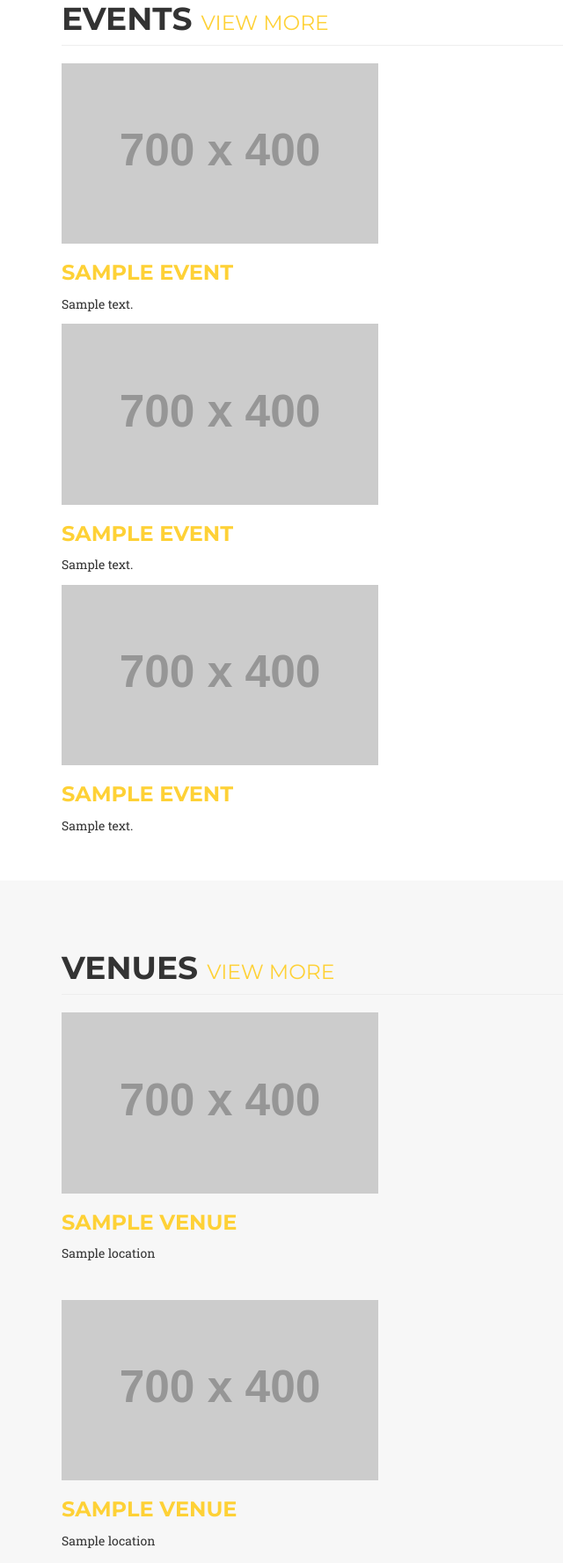
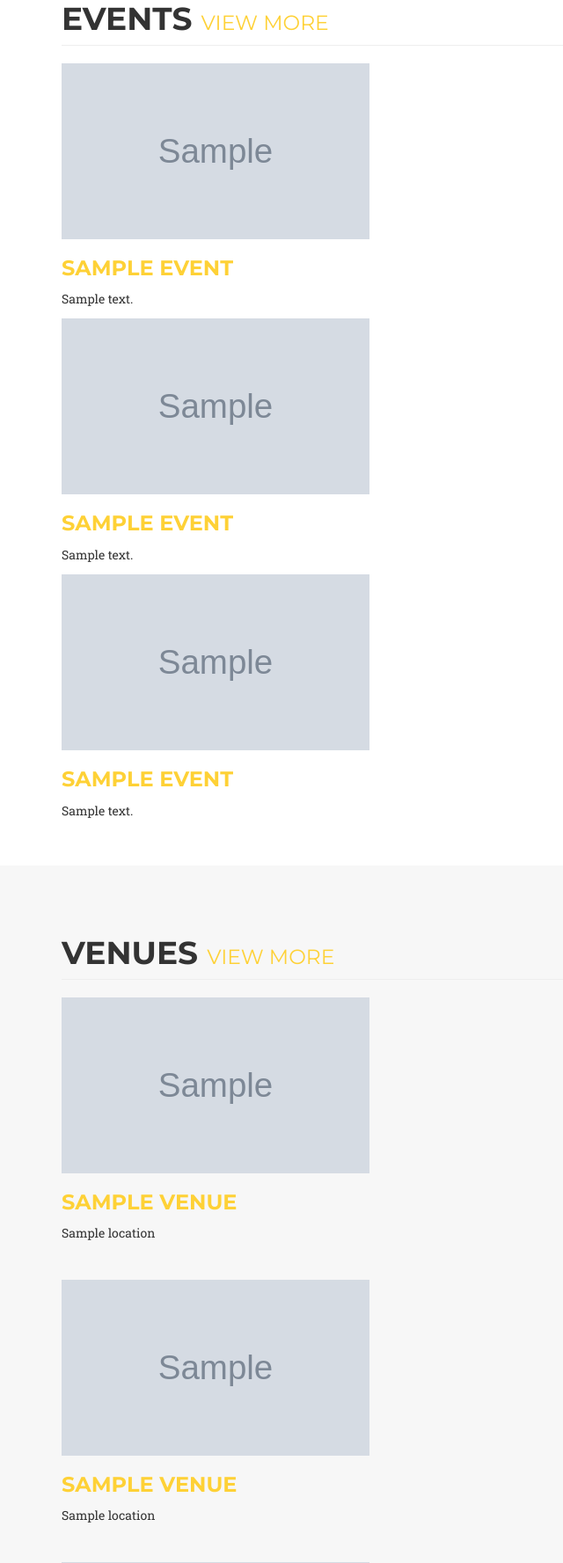
Before and after one commit to qychen/dbProj1_Eventorer, a Flask app: template website/templates/search.html in a window 1280 px wide. Shown: the part 78-1855 px from the top of the page at 88% size, without its empty margins (0-640 px from the left). Run offline with Flask 2, Linux system fonts and the light colour scheme; the template is opened without the code that fills it: most values are stand-ins (such as "Sample title", 1, 10 or a date in 2020); grey boxes marked "Sample" are stand-in pictures; grey boxes labelled with a size stand in for pictures from a placeholder-image service; some libraries are stand-ins or nearby versions; some web fonts are replaced.

Commit message:
add images to search page

```diff
--- a/website/templates/search.html
+++ b/website/templates/search.html
@@ -49,7 +49,7 @@
                     <span class="icon-bar"></span>
                     <span class="icon-bar"></span>
                 </button>
-                <a class="navbar-brand page-scroll" href="#page-top">Eventorar</a>
+                <a class="navbar-brand page-scroll" href="../">Eventorar</a>
             </div>
 
             <!-- Collect the nav links, forms, and other content for toggling -->
@@ -101,7 +101,7 @@
             <div class="row">
                 {% for event in events[:3] %}
                     <div class="col-md-4 portfolio-item">
-                        <img class="img-responsive" src="http://placehold.it/700x400" alt="">
+                        <img style="width: 350px;height: 200px" class="img-responsive" src="{{event.image}}" alt="">
                         <h3>
                             <a href="event/{{event.eid}}">{{event.name}}</a>
                         </h3>
@@ -115,7 +115,7 @@
             <div class="row">
                 {% for event in events[3:6] %}
                     <div class="col-md-4 portfolio-item">
-                        <img class="img-responsive" src="http://placehold.it/700x400" alt="">
+                        <img style="width: 350px;height: 200px" class="img-responsive" src="{{event.image}}" alt="">
                         <h3>
                             <a href="event/{{event.eid}}">{{event.name}}</a>
                         </h3>
@@ -129,7 +129,7 @@
             <div class="row">
                 {% for event in events[6:] %}
                     <div class="col-md-4 portfolio-item">
-                        <img class="img-responsive" src="http://placehold.it/700x400" alt="">
+                        <img style="width: 350px;height: 200px" class="img-responsive" src="{{event.image}}" alt="">
                         <h3>
                             <a href="event/{{event.eid}}">{{event.name}}</a>
                         </h3>
@@ -158,7 +158,7 @@
             <div class="row">
                 {% for venue in venues[:3] %}
                     <div class="col-md-4 portfolio-item">
-                        <img class="img-responsive" src="http://placehold.it/700x400" alt="">
+                        <img style="width: 350px;height: 200px" class="img-responsive" src="{{venue.image}}" alt="">
                         <h3>
                             <a href="venue/{{venue.vid}}">{{venue.name}}</a>
                         </h3>
@@ -172,7 +172,7 @@
             <div class="row">
                 {% for venue in venues[3:6] %}
                     <div class="col-md-4 portfolio-item">
-                        <img class="img-responsive" src="http://placehold.it/700x400" alt="">
+                        <img style="width: 350px;height: 200px" class="img-responsive" src="{{venue.image}}" alt="">
                         <h3>
                             <a href="venue/{{venue.vid}}">{{venue.name}}</a>
                         </h3>
@@ -186,7 +186,7 @@
             <div class="row">
                 {% for venue in venues[6:] %}
                     <div class="col-md-4 portfolio-item">
-                        <img class="img-responsive" src="http://placehold.it/700x400" alt="">
+                        <img style="width: 350px;height: 200px" class="img-responsive" src="{{venue.image}}" alt="">
                         <h3>
                             <a href="venue/{{venue.vid}}">{{venue.name}}</a>
                         </h3>
@@ -215,7 +215,7 @@
             <div class="row">
                 {% for performer in performers[:3] %}
                     <div class="col-md-4 portfolio-item">
-                        <img class="img-responsive" src="{{performer.image}}" alt="">
+                        <img style="width: 350px;height: 200px" class="img-responsive" src="{{performer.image}}" alt="">
                         <h3>
                             <a href="performer/{{performer.pid}}">{{performer.name}}</a>
                         </h3>
@@ -229,7 +229,7 @@
             <div class="row">
                 {% for performer in performers[3:] %}
                     <div class="col-md-4 portfolio-item">
-                        <img class="img-responsive" src="{{performer.image}}" alt="">
+                        <img style="width: 350px;height: 200px" class="img-responsive" src="{{performer.image}}" alt="">
                         <h3>
                             <a href="performer/{{performer.pid}}">{{performer.name}}</a>
                         </h3>
```
